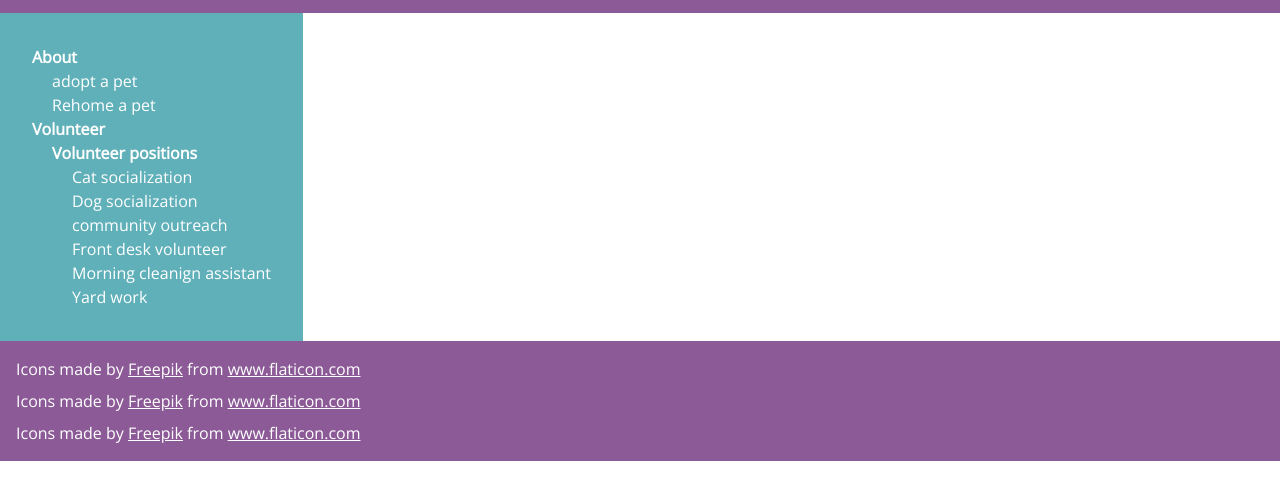
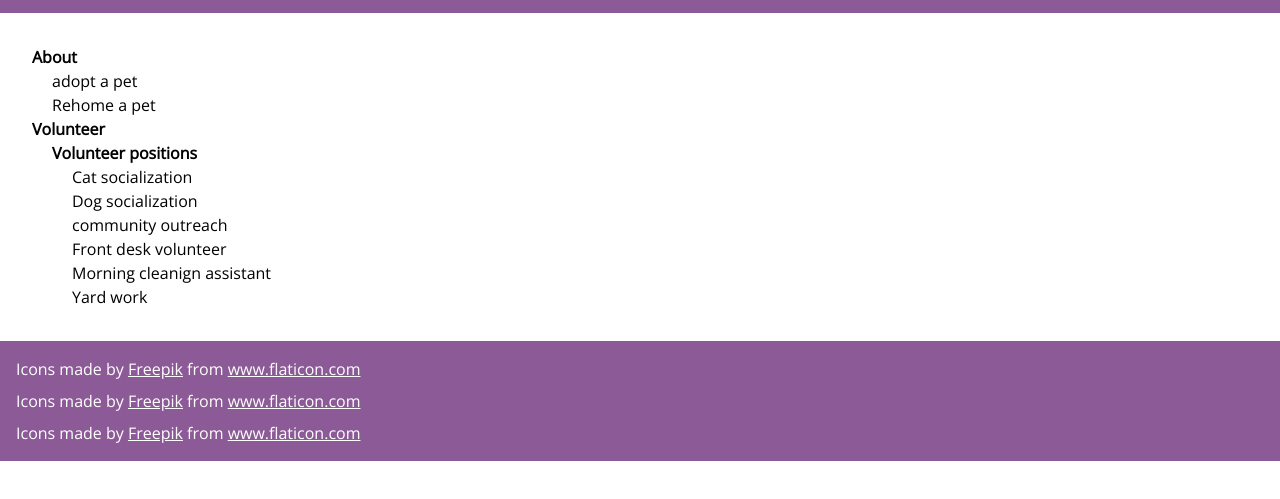
Before and after one commit to JonGrabbe/webd168-final, a plain HTML site: page pages/about/index.html in a window 1280 px wide. Shown: the part 105-604 px from the top of the page. Drawn offline with nearby package versions, Linux system fonts and the light colour scheme.

```diff
--- a/scss/pages/about/includes/_side-bar.scss
+++ b/scss/pages/about/includes/_side-bar.scss
@@ -42,9 +42,9 @@
         background-color: $secondary;
     }
 }
-// @include about-desktop {
-//     .side-bar {
-//         background-color: white;
-//         color: black;
-//     }
-// }
+@include about-desktop {
+    .side-bar {
+        background-color: white;
+        color: black;
+    }
+}
```
Also changed, not shown: css/main.min.css, scss/main.css, 2 other files.
